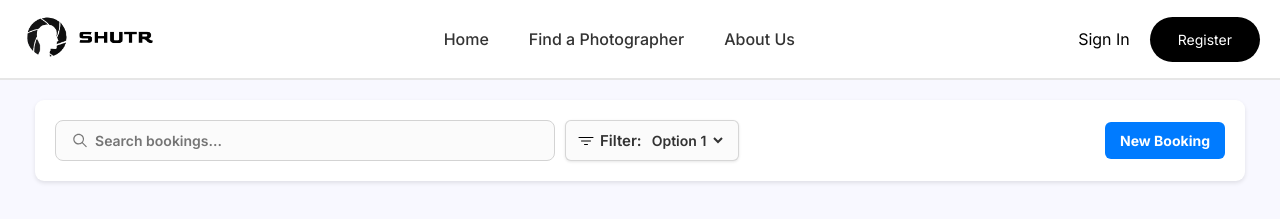
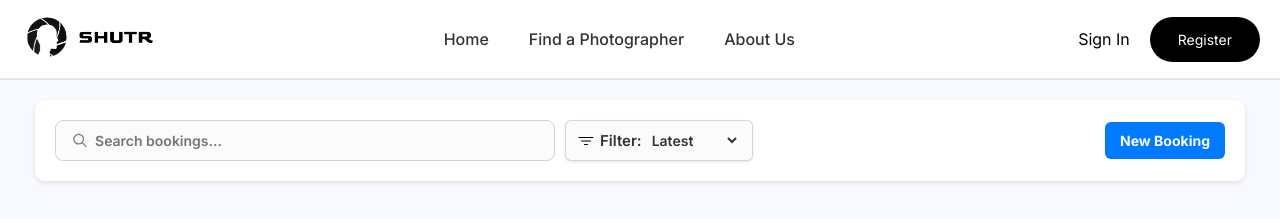
Before and after one commit to SHUTR-TEAM/shutr-frontend, a Next.js app: page /BookingInformation in a window 1280 px wide. Shown: the top 219 px of the page. Built offline with nearby package versions, Linux system fonts and the light colour scheme; no server answers.

Commit message:
Added functional search with filter dropdown and backend integration

```diff
--- a/app/components/BookingDetails/SearchBar/index.tsx
+++ b/app/components/BookingDetails/SearchBar/index.tsx
@@ -1,63 +1,88 @@
-'use client';
+"use client";
 import styles from "./index.module.css";
-//import react icons
 import { IoFilterOutline } from "react-icons/io5";
 import { IoIosSearch } from "react-icons/io";
 import { useState } from "react";
 
+const SearchBar = () => {
+    const [searchTerm, setSearchTerm] = useState('');
+    const [filter, setFilter] = useState('latest'); // Default filter option
 
-const SearchBar = () => {
+    // Function to update search term
+    const handleInputSearch = (event: React.ChangeEvent<HTMLInputElement>) => {
+        setSearchTerm(event.target.value);
+    };
 
-    const [searchTerm,setSearchTerm] = useState('');
+    // Function to update filter value
+    const handleFilterChange = (event: React.ChangeEvent<HTMLSelectElement>) => {
+        setFilter(event.target.value);
+    };
 
-    //funtion to get the user input value and set the searchTerm value to setSearchTerm function
-    const handleInputSearch = (event: React.ChangeEvent<HTMLInputElement>)=>{
-        setSearchTerm(event.target.value);
-    }
+    // Function to send search query and filter to Django backend
+    const handleKeyDown = async (event: React.KeyboardEvent<HTMLInputElement>) => {
+        if (event.key === "Enter") {
+            if (searchTerm.trim() === '') return; // Prevent empty search
 
-    // Function to detect Enter key press
-    const handleKeyDown = (event: React.KeyboardEvent<HTMLInputElement>) => {
-        if (event.key === "Enter") {
-            console.log(searchTerm);
+            try {
+                const response = await fetch(
+                    `http://localhost:8000/api/search-bookings/?query=${searchTerm}&filter=${filter}`,
+                    {
+                        method: "GET",
+                        headers: {
+                            "Content-Type": "application/json",
+                        },
+                    }
+                );
+
+                if (!response.ok) {
+                    throw new Error("Failed to fetch search results");
+                }
+
+                const data = await response.json();
+                console.log("Search Results:", data); // Log response (You can update UI to show results)
+            } catch (error) {
+                console.error("Error fetching search results:", error);
+            }
         }
     };
 
-    return(
+    return (
         <div>
             <div className={styles.space}>
                 <div className={styles.searchBarContainer}>
-
-                    {/*searchbox*/}
+                    {/* Search box */}
                     <div className={styles.searchBar}>
-                        <IoIosSearch/>
-                        <input type="text"
-                               placeholder="Search bookings..."
-                               //call the handleInputSearch function (the function is trigger when user enetr values..)
-                               onChange={handleInputSearch}
-                               onKeyDown={handleKeyDown} // Listen for Enter key
+                        <IoIosSearch />
+                        <input
+                            type="text"
+                            placeholder="Search bookings..."
+                            value={searchTerm}
+                            onChange={handleInputSearch}
+                            onKeyDown={handleKeyDown} // Listen for Enter key
                         />
                     </div>
 
-                    {/*drop down for Filters*/}
-                    <div  className={styles.searchBarDropdown}>
-                        <IoFilterOutline/>
-                        <label className={styles.labelName} >Filter:</label>
-                        <select id="dropdown">
-                            <option value="option1">Option 1</option>
-                            <option value="option2">Option 2</option>
-                            <option value="option3">Option 3</option>
+                    {/* Drop-down for Filters */}
+                    <div className={styles.searchBarDropdown}>
+                        <IoFilterOutline />
+                        <label className={styles.labelName}>Filter:</label>
+                        <select id="dropdown" value={filter} onChange={handleFilterChange}>
+                            <option value="latest">Latest</option>
+                            <option value="oldest">Oldest</option>
+                            <option value="confirmed">Confirmed</option>
+                            <option value="pending">Pending</option>
+                            <option value="cancelled">Cancelled</option>
                         </select>
                     </div>
 
-                    {/*Booking Button*/}
+                    {/* Booking Button */}
                     <div className={styles.btnContainer}>
                         <button className={styles.btn}>New Booking</button>
                     </div>
-
                 </div>
             </div>
         </div>
-    )
-}
+    );
+};
 
 export default SearchBar;
```
